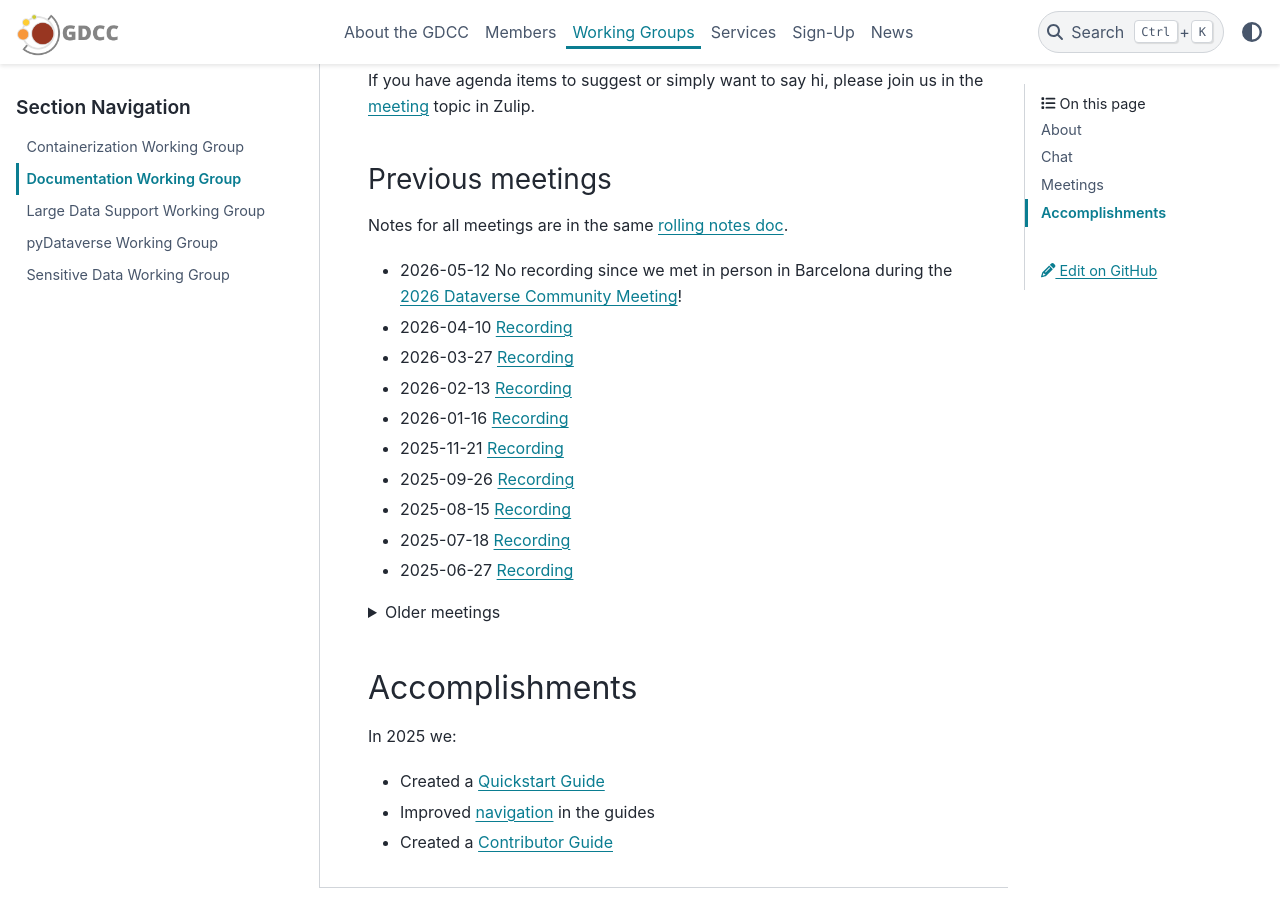
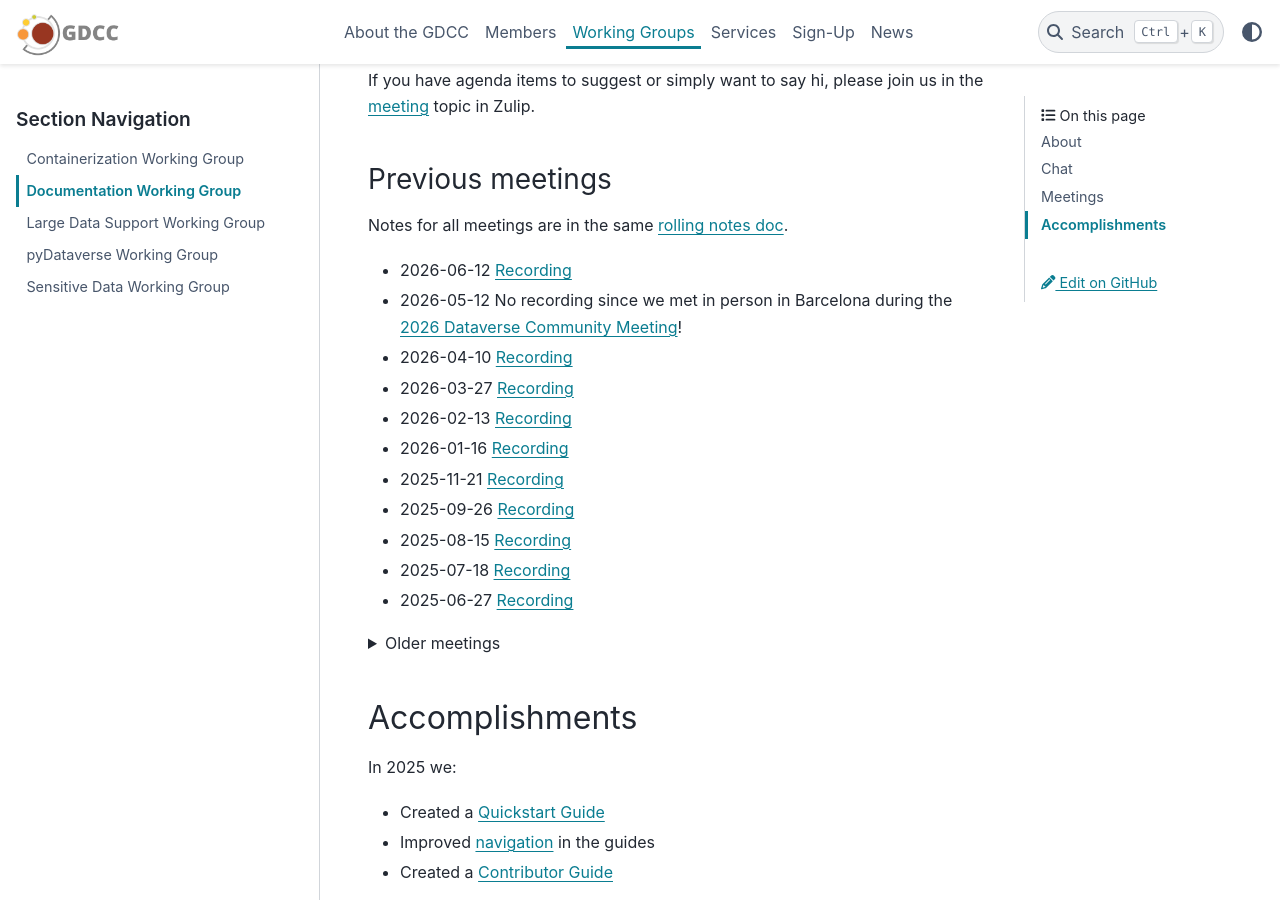
Before and after one commit to gdcc/www.gdcc.io, a Sphinx documentation site: the page built from source/working-groups/documentation.md, in a window 1280 px wide and 900 px high, scrolled down 887 px. Built offline with Sphinx 7.4.7 and the PyData theme 0.15.4, drawn with Linux system fonts in a browser that asks for light colours.

Commit message:
Add meeting recording link for June 12, 2026

```diff
--- a/source/working-groups/documentation.md
+++ b/source/working-groups/documentation.md
@@ -28,6 +28,7 @@
 
 Notes for all meetings are in the same [rolling notes doc](https://docs.google.com/document/d/1dX8ktajVsRDk-MDF-yHWV0f4vIe8U3DWrSzIerVGlF8/edit?usp=sharing).
 
+- 2026-06-12 [Recording](https://drive.google.com/file/d/1xzy1dDBdNoqoe5_ZNhTEFvk0z9R5ilKc/view?usp=drive_link)
 - 2026-05-12 No recording since we met in person in Barcelona during the [2026 Dataverse Community Meeting](https://dcm2026.com)!
 - 2026-04-10 [Recording](https://drive.google.com/file/d/1phzbbVirZQphQGh91rNvzQyvGgbJuLrU/view?usp=drive_link)
 - 2026-03-27 [Recording](https://drive.google.com/file/d/1YJka4Z5XPL5J4E2yptJaDgnLtstCSYBU/view?usp=drive_link)
```
